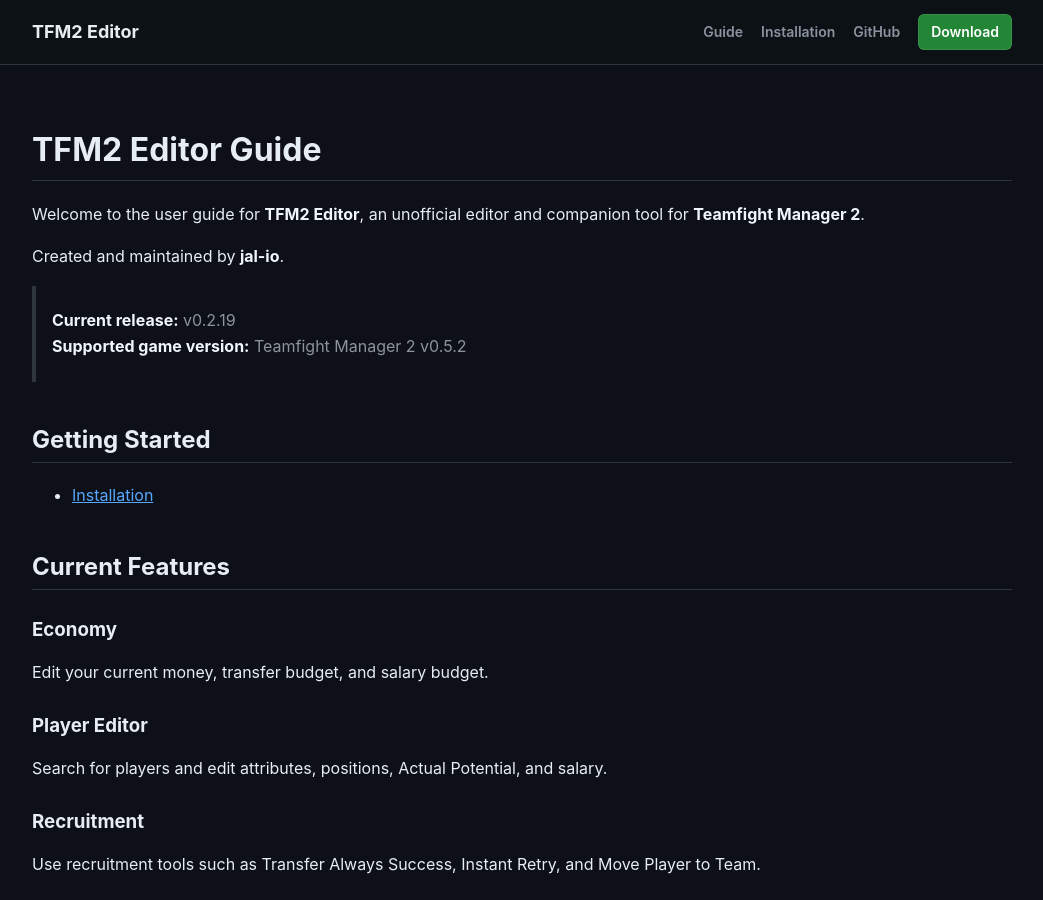
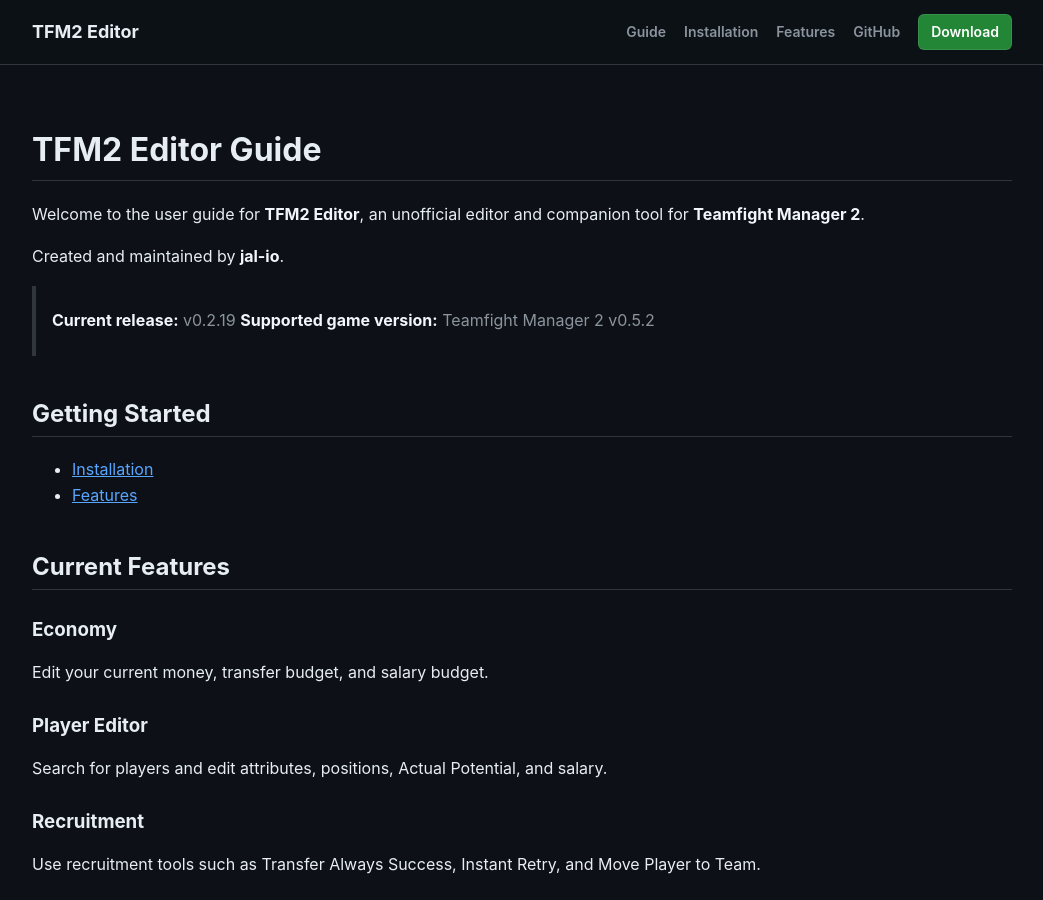
Before and after one commit to jal-io/tfm2-editor, a Jekyll site: the page built from docs/index.md, in a window 1280 px wide and 900 px high. Shown: the whole window, without its empty margins (118-1161 px from the left). Built offline with Jekyll 4.4.1, drawn with Linux system fonts in a browser that asks for light colours.

Commit message:
Add feature guide to documentation

```diff
--- a/docs/_layouts/default.html
+++ b/docs/_layouts/default.html
@@ -1,5 +1,6 @@
 <!doctype html>
 <html lang="en">
+
 <head>
   <meta charset="utf-8">
   <meta name="viewport" content="width=device-width, initial-scale=1">
@@ -7,6 +8,7 @@
   <meta name="description" content="{{ site.description }}">
   <link rel="stylesheet" href="{{ '/assets/css/style.css' | relative_url }}">
 </head>
+
 <body>
   <header class="site-header">
     <div class="shell header-inner">
@@ -14,6 +16,7 @@
       <nav class="nav">
         <a href="{{ '/' | relative_url }}">Guide</a>
         <a href="{{ '/installation.html' | relative_url }}">Installation</a>
+        <a href="{{ '/features.html' | relative_url }}">Features</a>
         <a href="https://github.com/jal-io/tfm2-editor">GitHub</a>
         <a class="download" href="https://github.com/jal-io/tfm2-editor/releases">Download</a>
       </nav>
@@ -28,4 +31,5 @@
     <div class="shell">TFM2 Editor by jal-io · Unofficial community project</div>
   </footer>
 </body>
+
 </html>
--- a/docs/index.md
+++ b/docs/index.md
@@ -15,6 +15,7 @@ Created and maintained by **jal-io**.
 ## Getting Started
 
 - [Installation](installation.html)
+- [Features](features.html)
 
 ## Current Features
 
```
